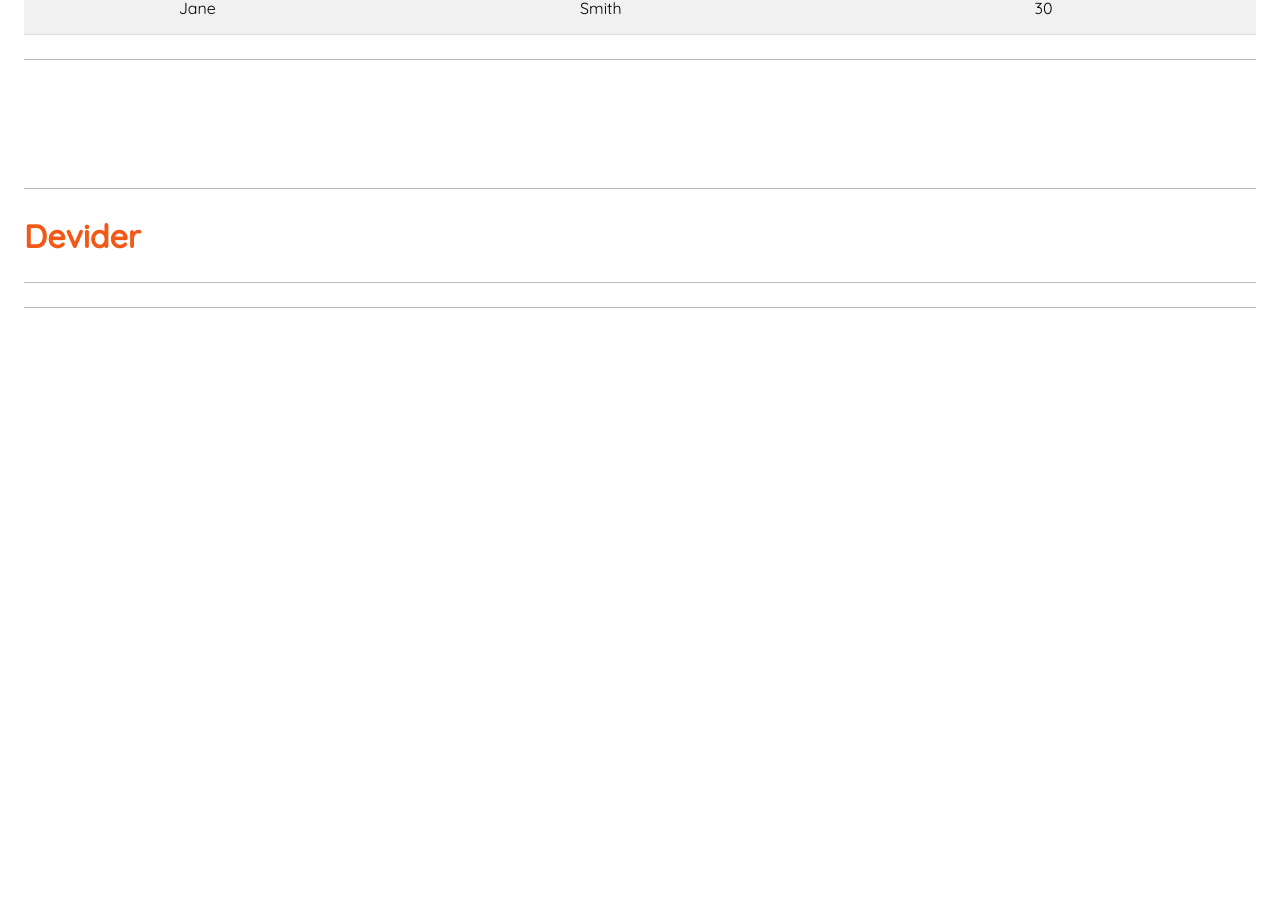
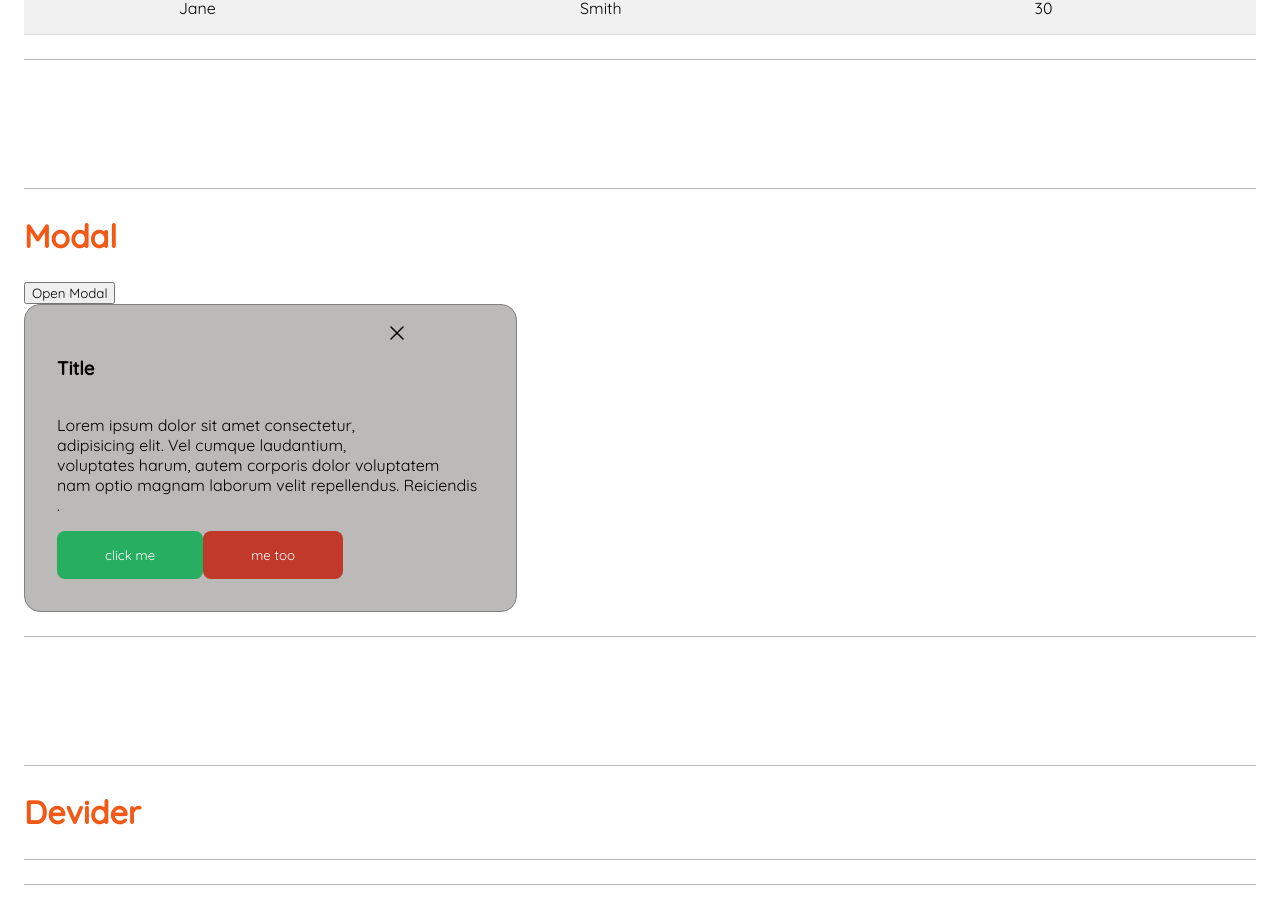
Before and after one commit to Ivanaarbutina/react-project, a React (Vite) app: page /components in a window 1280 px wide. Shown: the part 1175-2074 px from the top of the page. Before the commit the page ends 1563 px from the top, so only its background shows below. Built offline with nearby package versions, Linux system fonts and the light colour scheme.

Commit message:
add modal

```diff
--- /dev/null
+++ b/src/assets/close.tsx
@@ -0,0 +1,21 @@
+const Close = () => {
+  return (
+    <svg
+      width={24}
+      xmlns="http://www.w3.org/2000/svg"
+      fill="none"
+      viewBox="0 0 24 24"
+      stroke-width="1.5"
+      stroke="currentColor"
+      className="w-6 h-6"
+    >
+      <path
+        stroke-linecap="round"
+        stroke-linejoin="round"
+        d="M6 18L18 6M6 6l12 12"
+      />
+    </svg>
+  );
+};
+
+export default Close;
--- a/src/components/components.tsx
+++ b/src/components/components.tsx
@@ -6,9 +6,10 @@ import Devider from "./devider";
 import Input from "./input";
 import Table from "./table";
 import Check from "../assets/check";
+import Modal from "./modal";
 
 type ValuesType = {
-  [key: string] : string;
+  [key: string]: string;
 };
 
 const obj: ValuesType = {
@@ -17,36 +18,39 @@ const obj: ValuesType = {
 };
 
 const Components = () => {
-  const [inputsValue,setInputsValue] = useState<ValuesType>(obj);
-  const [newState,setNewState] = useState<string>("");
+  const [inputsValue, setInputsValue] = useState<ValuesType>(obj);
+  const [newState, setNewState] = useState<string>("");
+  const [showModal, setShowModal] = useState<boolean>(true);
 
-  const handleInputsValue = (value:string, id: string) => {
-    const newState: ValuesType = {...inputsValue};
+  const handleInputsValue = (value: string, id: string) => {
+    const newState: ValuesType = { ...inputsValue };
     newState[id] = value;
     setInputsValue(newState);
-  }
-  return  (
+  };
+
+  return (
     <div className="components">
       <Container>
-      <h2>Button</h2>
+        <h2>Button</h2>
         <Button text="Click me" />
       </Container>
       <Container>
         <h2>Input</h2>
         <Input
-        size="sm"
+          disabled={true}
+          size="sm"
           icon={<Download />}
           value={inputsValue.firstName}
           placeholder="First name"
           onChange={(value: string) => handleInputsValue(value, "lastName")}
-          />
-            <Input
+        />
+        <Input
           value={inputsValue.lastName}
           icon={<Check />}
           placeholder="Last name"
           onChange={(value: string) => handleInputsValue(value, "lastName")}
         />
-            <Input
+        <Input
           value={newState}
           onChange={(value: string) => setNewState(value)}
         />
@@ -57,6 +61,33 @@ const Components = () => {
         <Table />
       </Container>
       <Container>
+        <h2>Modal</h2>
+        <button
+          onClick={() => {
+            setShowModal(true);
+          }}
+        >
+          Open Modal
+        </button>
+        {showModal && (
+          <Modal
+            title="Title"
+            size="lg"
+            onClick={() => {
+              setShowModal(false);
+            }}
+            isOpen={showModal}
+          >
+            <p>
+              Lorem ipsum dolor sit amet consectetur,<br></br> adipisicing elit.
+              Vel cumque laudantium, <br></br>voluptates harum, autem corporis
+              dolor voluptatem<br></br> nam optio magnam laborum velit
+              repellendus. Reiciendis .
+            </p>
+          </Modal>
+        )}
+      </Container>
+      <Container>
         <h2>Devider</h2>
         <Devider />
       </Container>
--- a/src/components/input.tsx
+++ b/src/components/input.tsx
@@ -1,29 +1,30 @@
 import { ReactNode } from "react";
 
 type InputProps = {
+  disabled?: boolean;
   placeholder?: string;
   icon?: ReactNode;
   size?: "lg" | "md" | "sm";
-  value:string;
-  onChange: (value:string) => void;
+  value: string;
+  onChange: (value: string) => void;
 };
 
-
-
 const Input = ({
+  disabled = false,
   placeholder = "",
-  icon ,
-  size= "md",
+  icon,
+  size = "md",
   value,
   onChange,
-  }: InputProps) => {
+}: InputProps) => {
   return (
     <div className="input__wrapper">
       <input
+        disabled={disabled}
         onChange={(e) => onChange(e.target.value)}
         value={value}
         placeholder={placeholder}
-        className={`input ${icon && "input--has-icon"} input input--${size}`}
+        className={`input ${icon && "input--has-icon"} input--${size} `}
         type="text"
       />
       <div className="input__icon">{icon}</div>
--- /dev/null
+++ b/src/components/modal.tsx
@@ -0,0 +1,35 @@
+import { ReactNode } from "react";
+import Button from "./button";
+import Close from "../assets/close.tsx";
+
+type ModalProps = {
+  title: string;
+  children: ReactNode;
+  size?: "lg" | "md" | "sm";
+  onClick: () => void;
+  isOpen: boolean;
+};
+
+const Modal = ({ title, children, size, isOpen, onClick }: ModalProps) => {
+  return (
+    <>
+      {isOpen && (
+        <div className={`modal modal--${size}`}>
+          <div className="modal__header">
+            <h3>{title}</h3>
+            <div className="modal__icon" onClick={() => onClick()}>
+              <Close />
+            </div>
+          </div>
+          <div className="modal__body">{children}</div>
+          <div className="modal__foother">
+            <Button text="click me" />
+            <Button text="me too" color="red" />
+          </div>
+        </div>
+      )}
+    </>
+  );
+};
+
+export default Modal;
--- a/src/styles/components/input.scss
+++ b/src/styles/components/input.scss
@@ -58,4 +58,9 @@
   & label {
     color: var(--color-gray-300);
   }
+
+  &:disabled {
+    opacity: 0.5;
+    color: var(--color-red-500);
+  }
 }
--- /dev/null
+++ b/src/styles/components/modal.scss
@@ -0,0 +1,32 @@
+.modal {
+  width: 40%;
+  border: 1px solid var(--color-gray-400);
+  border-radius: 1rem;
+  padding: 1rem;
+  background-color: var(--color-gray-300);
+  position: relative;
+
+  &__header {
+    display: flex;
+    justify-content: space-between;
+  }
+
+  &__icon svg {
+    position: absolute;
+    top: 1rem;
+    left: 22.5rem;
+  }
+
+  //sizes
+  &--sm {
+    padding: 1rem;
+  }
+
+  &--md {
+    padding: 1.5rem;
+  }
+
+  &--lg {
+    padding: 2rem;
+  }
+}
--- a/src/styles/style.scss
+++ b/src/styles/style.scss
@@ -28,5 +28,6 @@ body {
 @import "./components/header.scss";
 @import "./components/home.scss";
 @import "./components/input.scss";
+@import "./components/modal.scss";
 @import "./components/table.scss";
 @import "./base/vars.scss";
```
